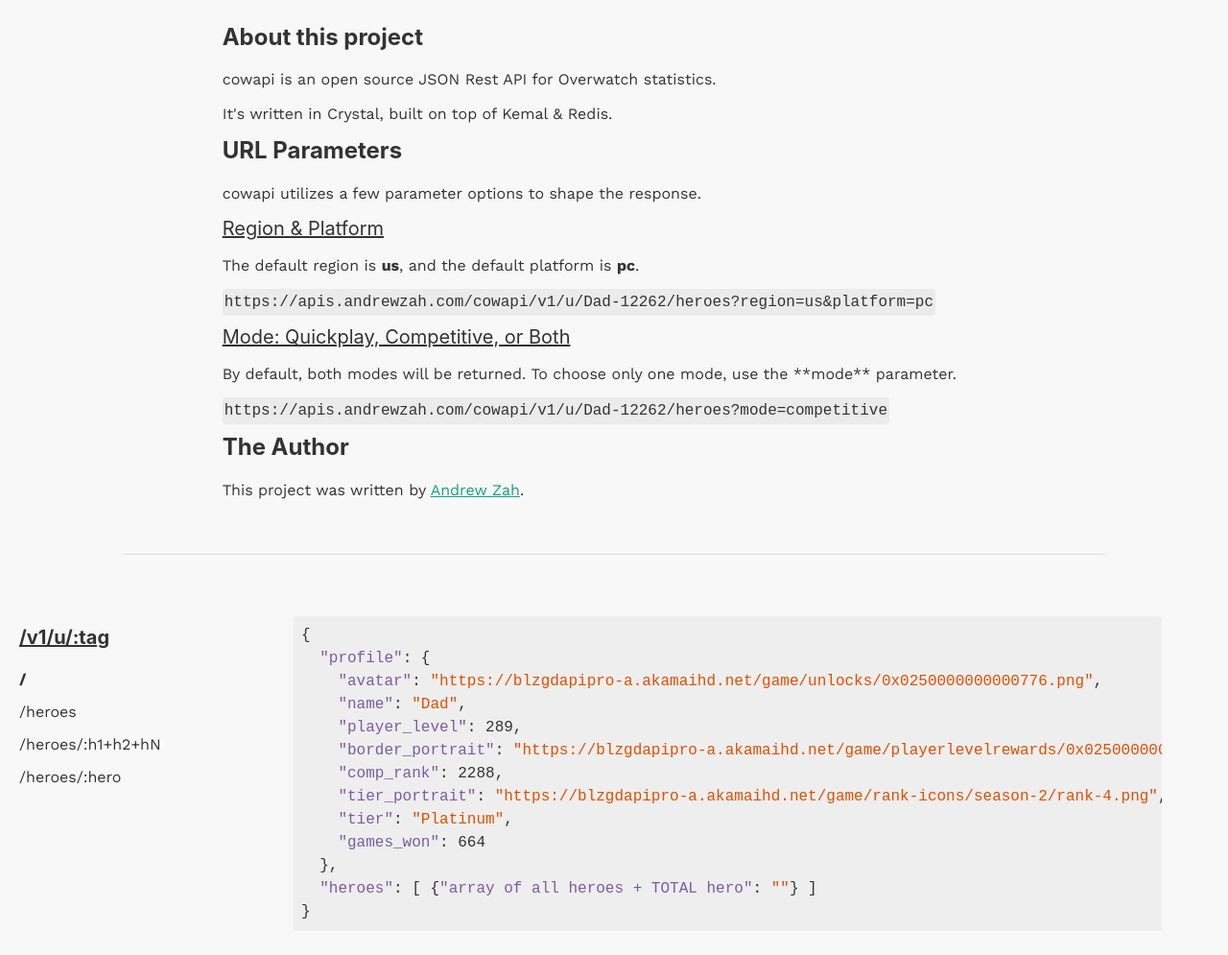
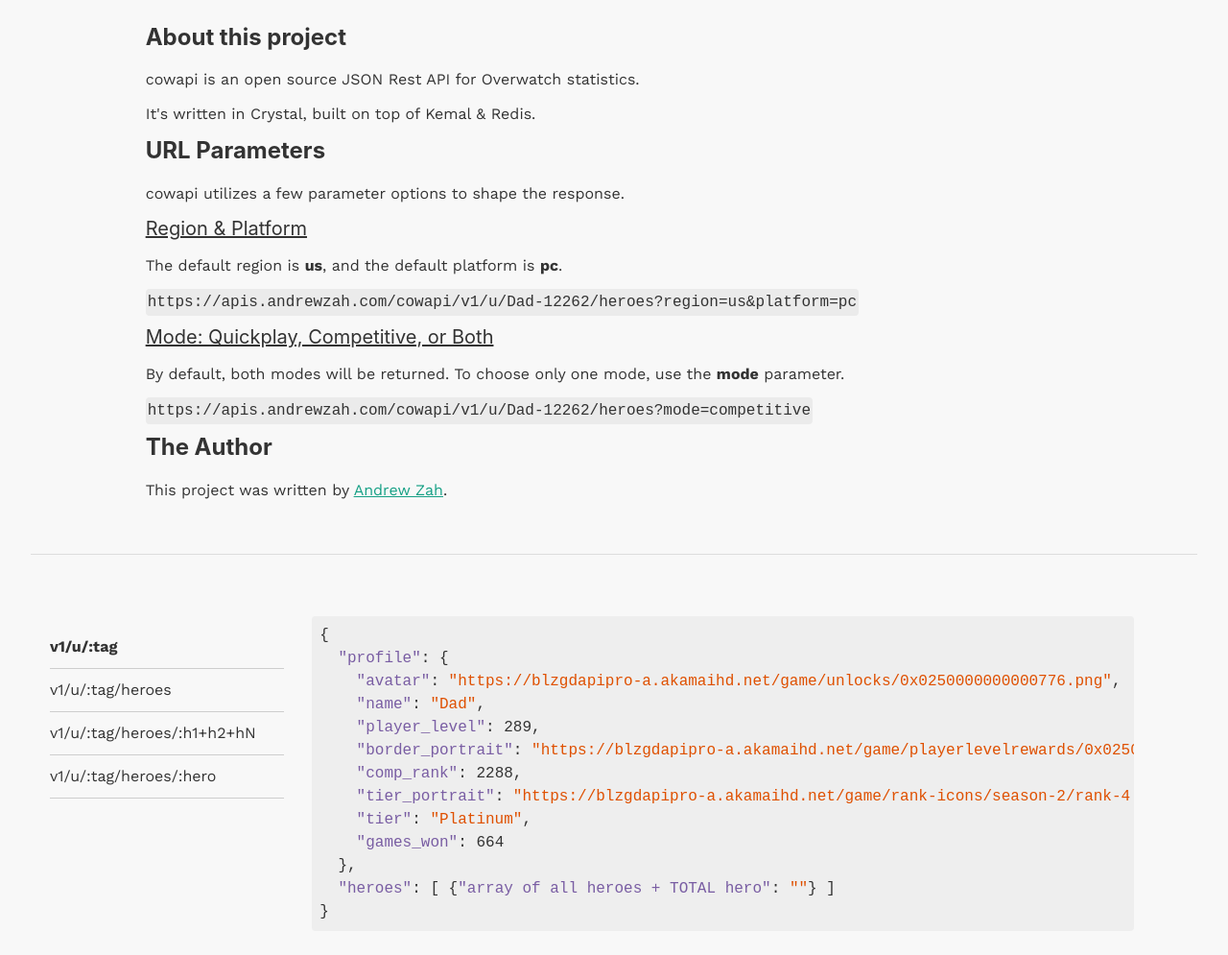
Before and after one commit to andrewzah/cowapi, a plain HTML site: page index.html in a window 1280 px wide. Shown: the part 51-1046 px from the top of the page at 96% size. Drawn offline with nearby package versions, Linux system fonts and the light colour scheme.

Commit message:
begin mobile optimization

```diff
--- a/css/custom.scss
+++ b/css/custom.scss
@@ -182,11 +182,8 @@ hr {
 
 section#readme{
   @include grid-container;
-  @media (max-device-width: 480px) {
-    max-width: 85vw;
-  }
-  @media (max-device-width: $medium-screen) {
-    max-width: 75vw;
+  @media (max-device-width: $large-screen) {
+    max-width: 95vw;
   }
   max-width: 80vw;
   margin: 0 auto;
@@ -210,15 +207,22 @@ section#readme{
 }
 
 section#endpoints {
+  div {
     .vertical-tabs-container {
       @include grid-container;
+      @media (min-device-width: $large-screen) {
+        max-width: 75vw;
+      }
+      @media (max-device-width: $large-screen - 1) {
+      max-width: 95vw;
+      }
+      margin: 0 auto;
 
       $base-border-color: gainsboro !default;
       $base-border-radius: 3px !default;
       $base-background-color: white !default;
       $base-line-height: 1.5em !default;
       $base-spacing: 1.5em !default;
-    $medium-screen: 40em !default;
       $vertical-tabs-height: 18.75em;
       $vertical-tab-mode: $medium-screen;
       $media: (media: $vertical-tab-mode);
@@ -243,7 +247,7 @@ section#endpoints {
 
       .vertical-tabs {
         padding-top: 50px;
-      @include grid-column(3);
+        @include grid-column(2);
 
         font-family: 'Work Sans', $font-stack-system;
         display: none;
@@ -263,7 +267,8 @@ section#endpoints {
         @include grid-media($media) {
           display: block;
           margin-right: -1px;
-        padding: 5px 0px;
+          padding: 10px 0px;
+
 
           &.is-active {
             margin-right: -1px;
@@ -274,6 +279,7 @@ section#endpoints {
       a.vertical-tab-accordion-heading,
       a.vertical-tab {
         color: $dark-gray;
+        border-bottom: 1px solid #cecece;
       }
 
       .vertical-tab:focus {
@@ -334,3 +340,4 @@ section#endpoints {
       }
     }
   }
+}
--- a/index.html
+++ b/index.html
@@ -41,7 +41,7 @@
         <code> https://apis.andrewzah.com/cowapi/v1/u/Dad-12262/heroes?region=us&platform=pc </code>
 
         <h2> Mode: Quickplay, Competitive, or Both</h2>
-        <p> By default, both modes will be returned. To choose only one mode, use the **mode** parameter.</p>
+        <p> By default, both modes will be returned. To choose only one mode, use the <strong>mode</strong> parameter.</p>
         <code> https://apis.andrewzah.com/cowapi/v1/u/Dad-12262/heroes?mode=competitive</code>
 
         <h1> The Author </h1>
@@ -50,13 +50,13 @@
       <hr/>
     </section>
     <section id="endpoints">
-     <div class="vertical-tabs-container">
-      <div class="vertical-tabs">
-        <h1 id="scroll-endpoints">/v1/u/:tag</h1>
-        <a id="pad-bottom" href="javascript:void(0)" class="js-vertical-tab vertical-tab is-active" rel="tab1">/</a>
-        <a href="javascript:void(0)" class="js-vertical-tab vertical-tab" rel="tab2">/heroes</a>
-        <a href="javascript:void(0)" class="js-vertical-tab vertical-tab" rel="tab3">/heroes/:h1+h2+hN</a>
-        <a href="javascript:void(0)" class="js-vertical-tab vertical-tab" rel="tab4">/heroes/:hero</a>
+      <div id="endpointsDiv">
+        <div class="vertical-tabs-container">
+          <div class="vertical-tabs">
+        <a id="pad-bottom" href="javascript:void(0)" class="js-vertical-tab vertical-tab is-active" rel="tab1">v1/u/:tag</a>
+        <a href="javascript:void(0)" class="js-vertical-tab vertical-tab" rel="tab2">v1/u/:tag/heroes</a>
+        <a href="javascript:void(0)" class="js-vertical-tab vertical-tab" rel="tab3">v1/u/:tag/heroes/:h1+h2+hN</a>
+        <a href="javascript:void(0)" class="js-vertical-tab vertical-tab" rel="tab4">v1/u/:tag/heroes/:hero</a>
       </div>
 
       <div class="vertical-tab-content-container">
@@ -1254,6 +1254,7 @@
         </div>
       </div>
       </div>
+    </div>
     </section>
     <script
 			  src="https://code.jquery.com/jquery-3.2.1.min.js"
```
Also changed, not shown: css/custom.css, 1 other file. Lines whose indentation alone changed are shown as unchanged.
